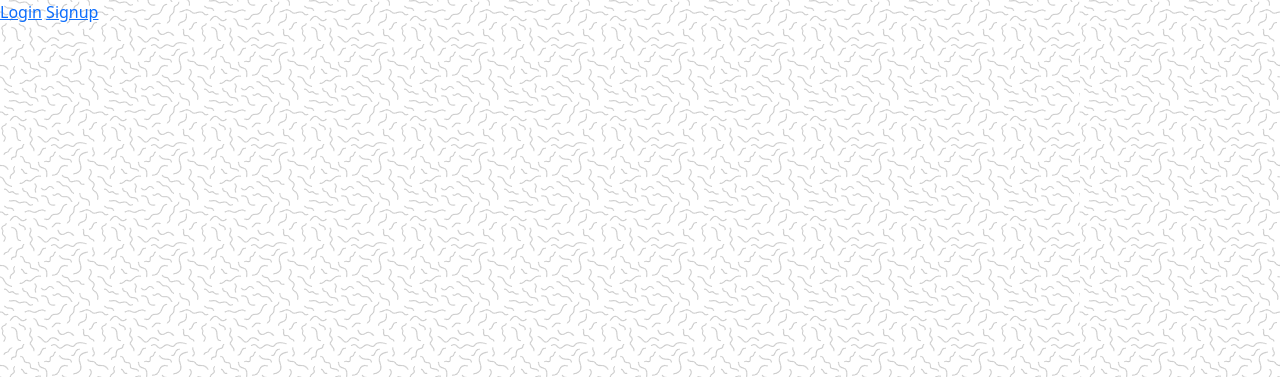
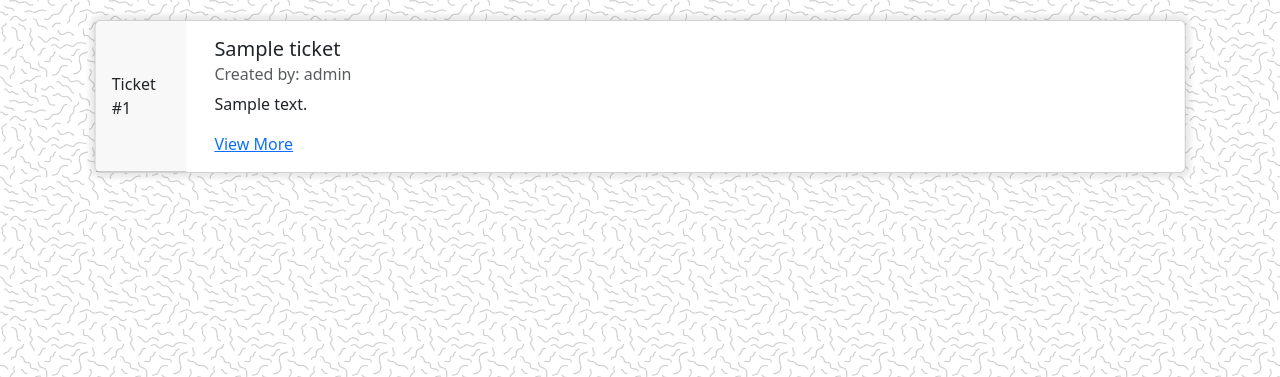
Before and after one commit to loganwldn/tms, a Flask app: page / in a window 1280 px wide. Shown: the part 56-433 px from the top of the page. Run offline with Flask 3, Linux system fonts and the light colour scheme; tables that the repository leaves empty hold one stand-in row (values such as "Sample post").

Commit message:
Display tickets in cards on home page

```diff
--- a/routes/templates/index.html
+++ b/routes/templates/index.html
@@ -2,10 +2,39 @@
 {% block title %}Home{% endblock title %}
 
 {% block content %}
-<a href="/auth/login">Login</a> <a href="/auth/signup">Signup</a>
-{% if accounts %}
-    {% for account in accounts %}
-        <p>{{ account.username }}</p>
+
+<div class="col-sm-10" style="position: absolute; left: 50%; transform: translateX(-50%)">
+    {% for ticket in tickets %}
+    <div class="row" style="margin-top: 20px">
+        <div class="card p-10">
+            <div class="row">
+                <div class="card-header col-1 d-flex align-items-center">Ticket #{{ ticket.ticket_id }}</div>
+                <div class="col-10">
+                    <div class="card-body">
+                        <h5 class="card-title">{{ ticket.title }}</h5>
+                        <h6 class="card-subtitle mb-2 text-muted">Created by: {{ ticket.owner.username }}</h6>
+                        <p class="card-text text-truncate" style="max-width: 30%">{{ ticket.content }}</p>
+                        <a href="/ticket/{{ ticket.ticket_id }}" class="card-link">View More</a>
+                    </div>
+                </div>
+
+                {% if current_user and current_user.is_admin %}
+                    <div class="col col-1 d-flex align-items-center">
+                        <form action="/ticket/delete" method="POST">
+                            <input name="ticket_id" type="hidden" value="{{ ticket.ticket_id }}">
+                            <button type="submit" class="card-link">
+                                <svg xmlns="http://www.w3.org/2000/svg" width="16" height="16" fill="currentColor" class="bi bi-trash" viewBox="0 0 16 16">
+                                    <path d="M5.5 5.5A.5.5 0 0 1 6 6v6a.5.5 0 0 1-1 0V6a.5.5 0 0 1 .5-.5m2.5 0a.5.5 0 0 1 .5.5v6a.5.5 0 0 1-1 0V6a.5.5 0 0 1 .5-.5m3 .5a.5.5 0 0 0-1 0v6a.5.5 0 0 0 1 0z"/>
+                                    <path d="M14.5 3a1 1 0 0 1-1 1H13v9a2 2 0 0 1-2 2H5a2 2 0 0 1-2-2V4h-.5a1 1 0 0 1-1-1V2a1 1 0 0 1 1-1H6a1 1 0 0 1 1-1h2a1 1 0 0 1 1 1h3.5a1 1 0 0 1 1 1zM4.118 4 4 4.059V13a1 1 0 0 0 1 1h6a1 1 0 0 0 1-1V4.059L11.882 4zM2.5 3h11V2h-11z"/>
+                                </svg>
+                            </button>
+                        </form>
+                    </div>
+                {% endif %}
+            </div>
+        </div>
+    </div>
     {% endfor %}
-{% endif %}
+</div>
+
 {% endblock %}
```
